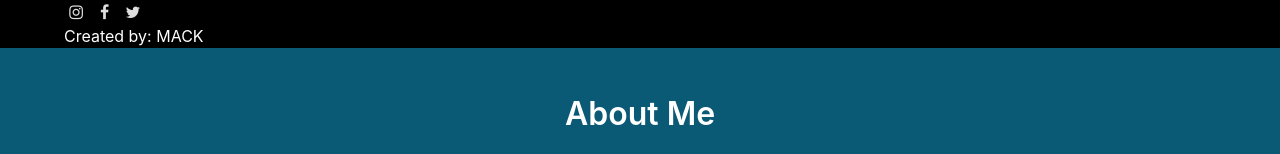
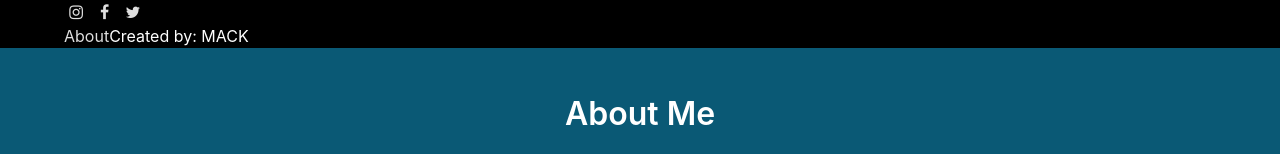
Before and after one commit to TAP-GGC/MACK, a plain HTML site: page index.html in a window 1280 px wide. Shown: the top 154 px of the page. Drawn offline with nearby package versions, Linux system fonts and the light colour scheme; no server answers; grey boxes are pictures that could not be loaded.

Commit message:
Update index.html

```diff
--- a/index.html
+++ b/index.html
@@ -35,8 +35,7 @@
 				<a href="http://instagram.com/" class="nav-item"><span class="icon"><i class="fa fa-instagram"></i></span></a>
 				<a href="http://facebook.com/" class="nav-item"><span class="icon"><i class="fa fa-facebook"></i></span></a>
 				<a href="https://twitter.com/" class="nav-item"><span class="icon"><i class="fa fa-twitter"></i></span></a>
-
-			</div><div class="nav-center"><h1 style="paddding: 10px;">Created by: MACK<h1></div></nav>
+			</div><div class="nav-right nav-menu"><a class="nav-item" href="#about">About</a>Created by: MACK</div></nav>
 
 		<!-- About Me -->
 		<section id="about" class="section section-1">
```
